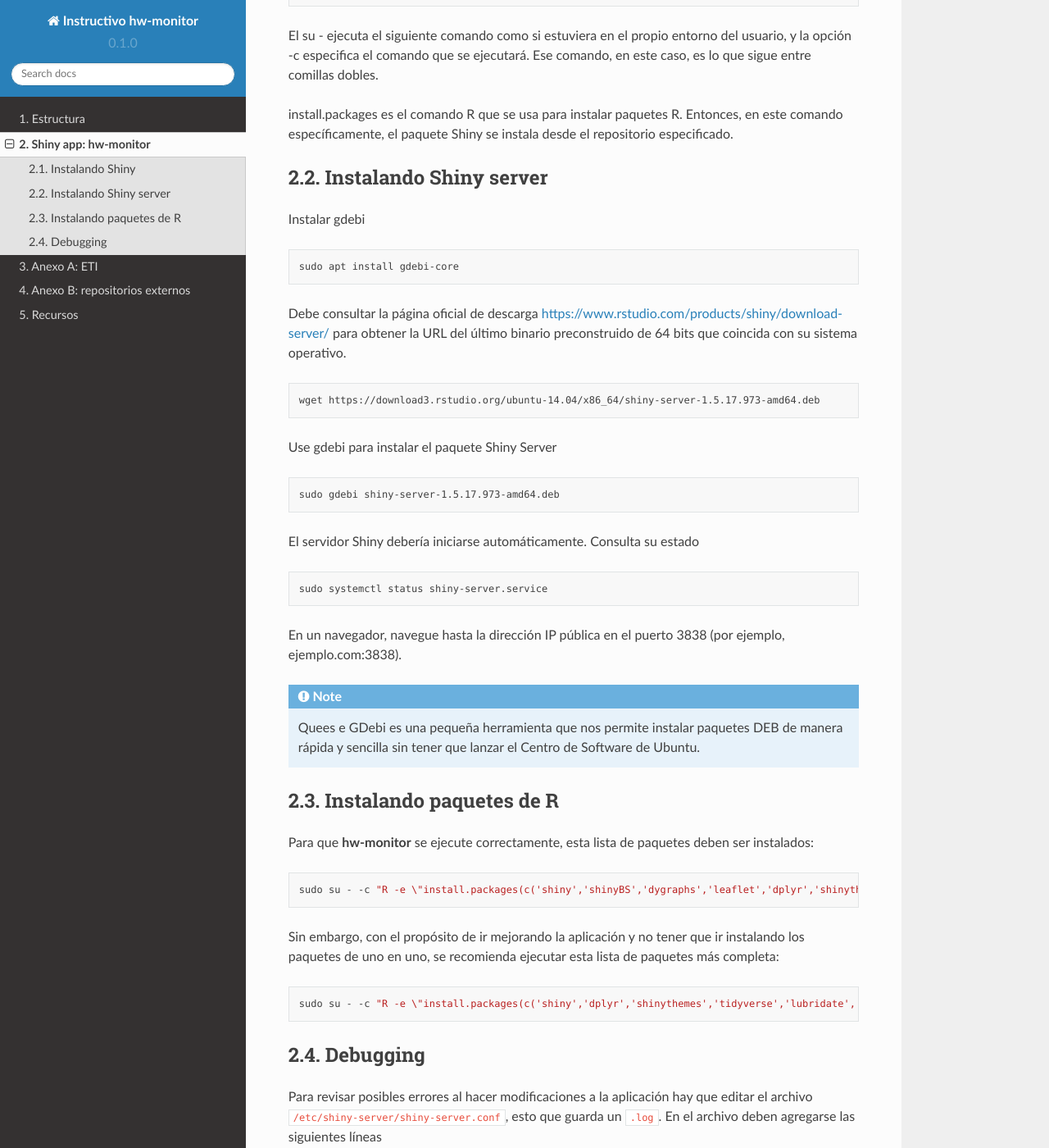
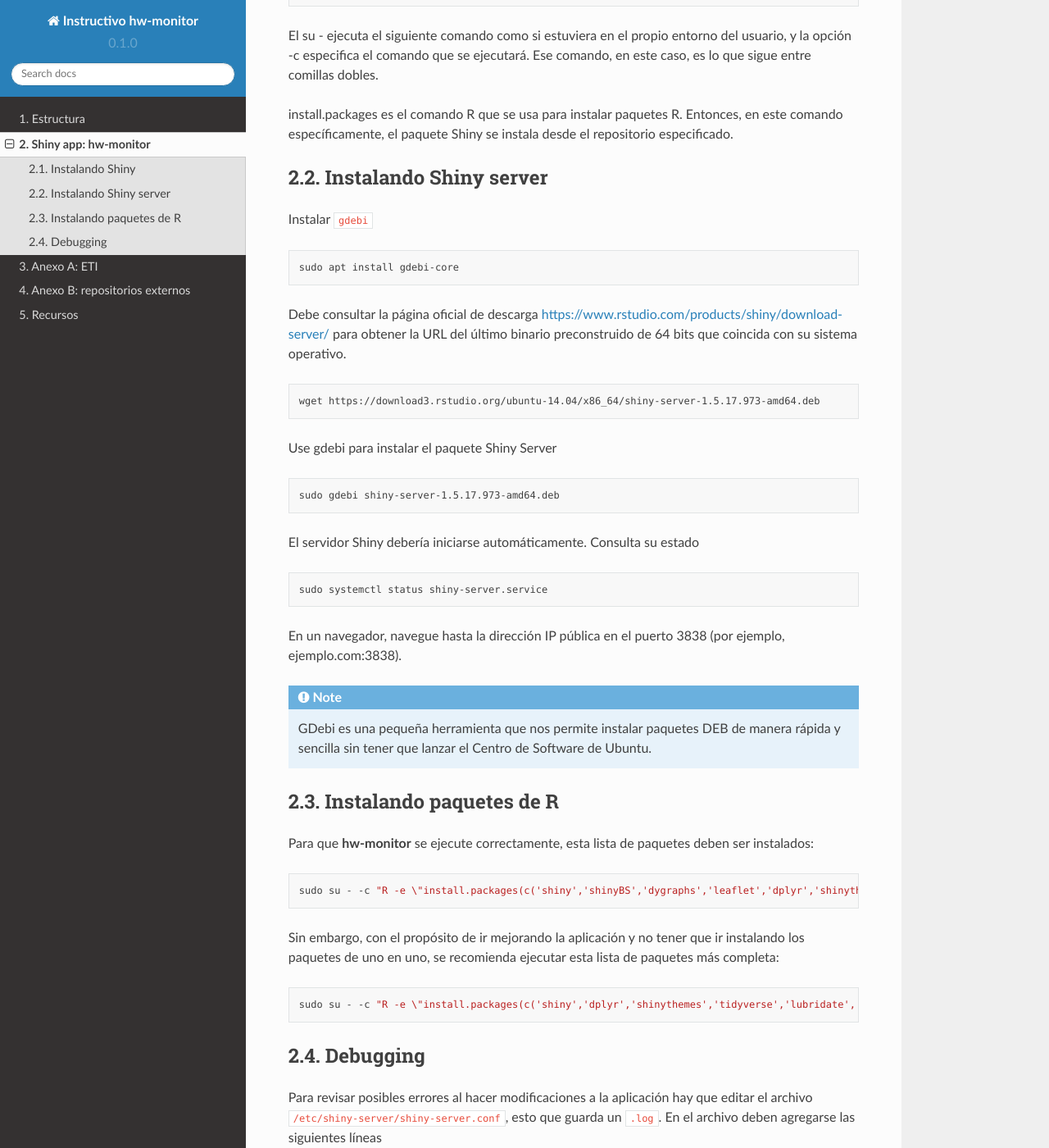
Before and after one commit to chsegura/rtd-tutorial, a Sphinx documentation site: the page built from docs/source/monitor.rst, in a window 1280 px wide and 1400 px high, scrolled down 1421 px. Shown: the whole window at 82% size. Built offline with Sphinx 7.4.7 and the Read the Docs theme 2.0.0, drawn with Linux system fonts in a browser that asks for light colours.

Commit message:
Update monitor.rst

```diff
--- a/docs/source/monitor.rst
+++ b/docs/source/monitor.rst
@@ -56,7 +56,7 @@ install.packages es el comando R que se usa para instalar paquetes R. Entonces,
 Instalando Shiny server
 ====
 
-Instalar gdebi
+Instalar ``gdebi``
 
 .. code:: bash
 
@@ -82,7 +82,7 @@ El servidor Shiny debería iniciarse automáticamente. Consulta su estado
 
 En un navegador, navegue hasta la dirección IP pública en el puerto 3838 (por ejemplo, ejemplo.com:3838).
 
-.. note:: Quees e
+.. note::
    GDebi es una pequeña herramienta que nos permite instalar paquetes DEB de manera rápida y sencilla sin tener que lanzar el Centro de Software de Ubuntu.
 
 Instalando paquetes de R
```
